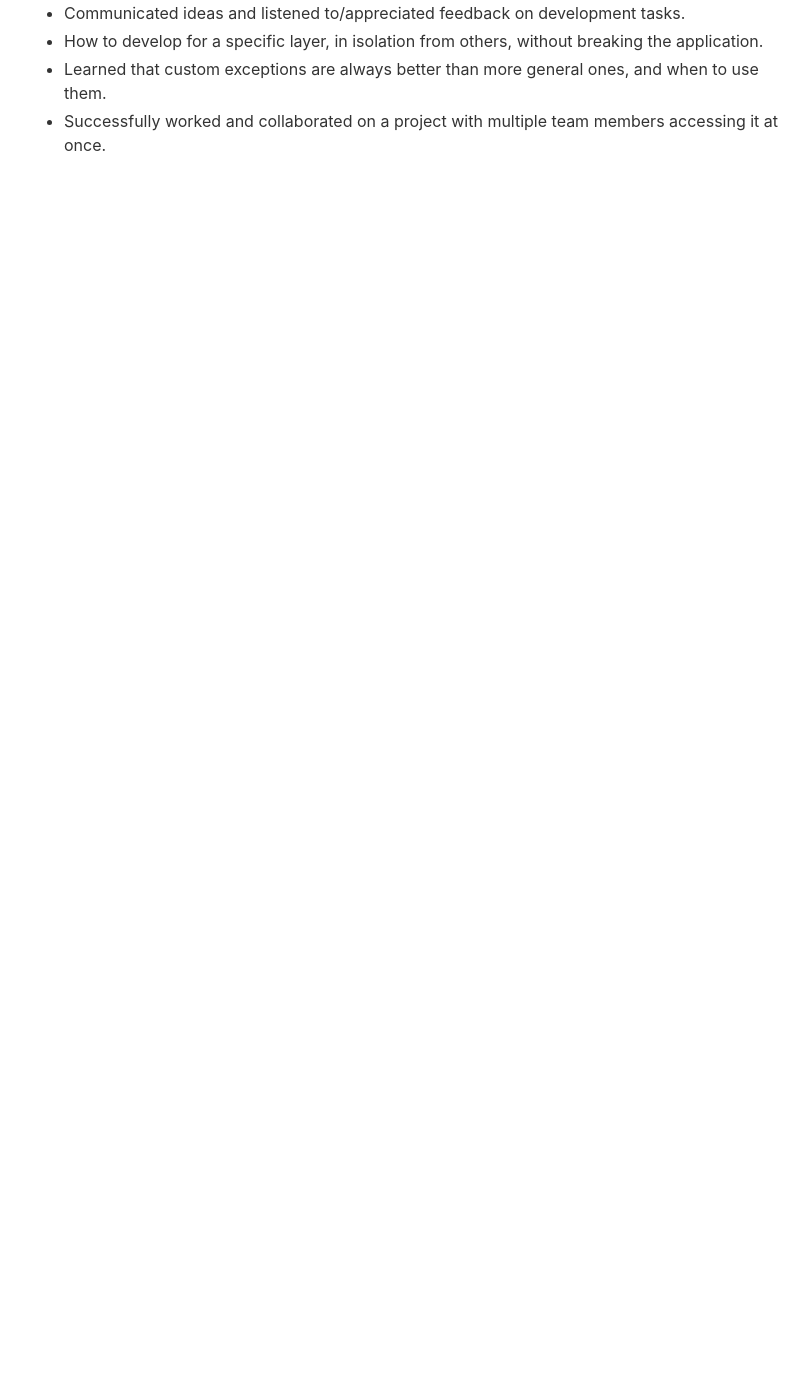
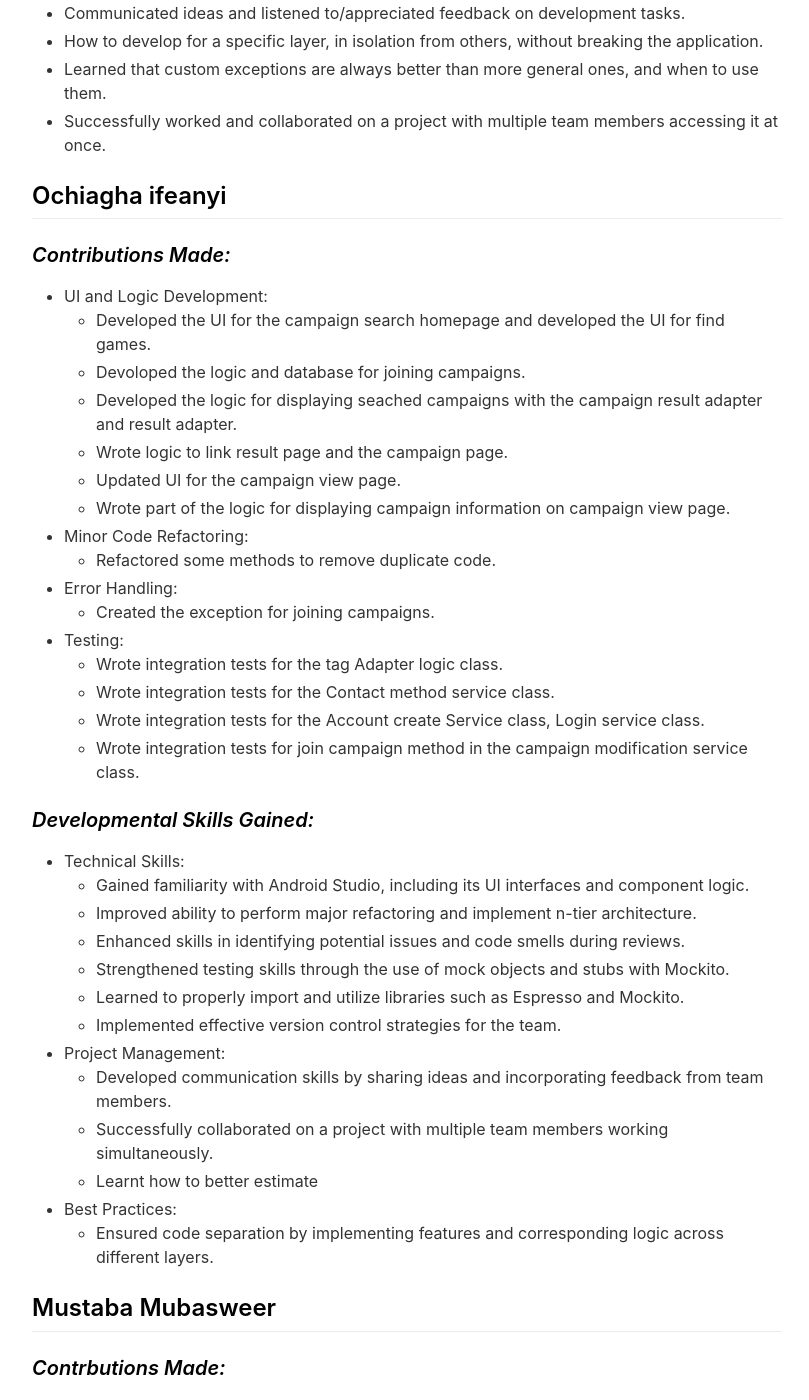
Before and after one commit to Cole-Chuchmach/campaign-finder-site, a Jekyll site: the page built from _pages/theteam.md, in a window 1280 px wide and 1400 px high, scrolled down 4375 px. Shown: the whole window, without its empty margins (233-1042 px from the left). Built offline with Jekyll 4.4.1, drawn with Linux system fonts in a browser that asks for light colours; nearby versions of some CDN libraries; before the commit the page ends 4602 px from its top, so only the background shows below that; some of the changed text lies outside the part shown.

Commit message:
Update theteam.md

```diff
--- a/_pages/theteam.md
+++ b/_pages/theteam.md
@@ -135,3 +135,64 @@ title: The Team
 * How to develop for a specific layer, in isolation from others, without breaking the application.
 * Learned that custom exceptions are always better than more general ones, and when to use them.
 * Successfully worked and collaborated on a project with multiple team members accessing it at once.
+
+## Ochiagha ifeanyi
+
+### *Contributions Made:*
+
+* UI and Logic Development:
+    * Developed the UI for the campaign search homepage and developed the UI for find games.
+    * Devoloped the logic and database for joining campaigns.
+    * Developed the logic for displaying seached campaigns with the campaign result adapter and result adapter.
+    * Wrote logic to link result page and the campaign page.
+    * Updated UI for the campaign view page.
+    * Wrote part of the logic for displaying campaign information on campaign view page.
+* Minor Code Refactoring:
+    * Refactored some methods to remove duplicate code.
+* Error Handling:
+    * Created the exception for joining campaigns.
+* Testing:
+    * Wrote integration tests for the tag Adapter logic class.
+    * Wrote integration tests for the Contact method service class.
+    * Wrote integration tests for the Account create Service class, Login service class.
+    * Wrote integration tests for join campaign method in the campaign modification service class.
+
+### *Developmental Skills Gained:*
+
+* Technical Skills:
+    * Gained familiarity with Android Studio, including its UI interfaces and component logic.
+    * Improved ability to perform major refactoring and implement n-tier architecture.
+    * Enhanced skills in identifying potential issues and code smells during reviews.
+    * Strengthened testing skills through the use of mock objects and stubs with Mockito.
+    * Learned to properly import and utilize libraries such as Espresso and Mockito.
+    * Implemented effective version control strategies for the team.
+* Project Management:
+    * Developed communication skills by sharing ideas and incorporating feedback from team members.
+    * Successfully collaborated on a project with multiple team members working simultaneously.
+    * Learnt how to better estimate
+* Best Practices:
+    * Ensured code separation by implementing features and corresponding logic across different layers.
+
+## Mustaba Mubasweer
+
+### *Contrbutions Made:*
+*Stub and initial databse development for iteration 1
+*Worked on user stories and features
+*Maintained coding standards.
+*Wrote tests for specific functionality and logics
+*Contributed to the design, implementation, and testing on HSQLDB database for campaign with the existing database.
+*UI and Logic Development for Campaign view page.
+*Developed the UI and logic for the manage players on campaign page, including creating a proper adapter class.
+*Implemented logic and linked them with other UI elements, updating the data.
+
+### *Developmental Skills Gained:*
+*Technical Skills:
+ *Learned about the various layers of software design and implemented them in a project.
+ *Became familiar with Android Studio, its UI, and tooling components.
+ *Improved the understanding of issues and code smells.
+ *Gained hands-on experience with the version control system in a team.
+ *Learned to properly use libraries of androdoid studio, how write and perform testing and debigging.
+*Project Management:
+ *Improved management and organizational abilities using planning boards and reflective estimates.
+ *Strengthened communication skills by sharing ideas and integrating feedback from team members.
+ *Effectively collaborated on a project with multiple team members.
```
